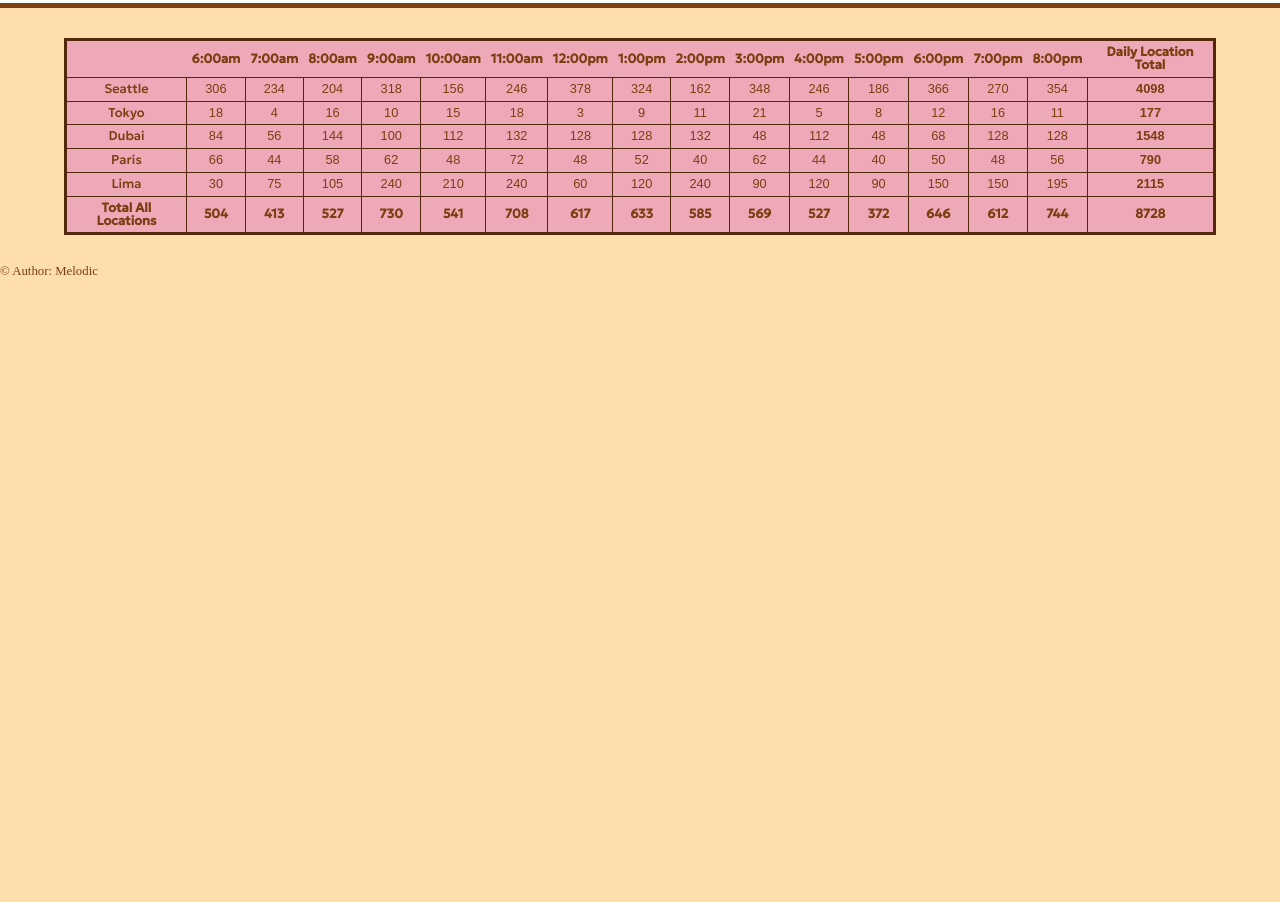
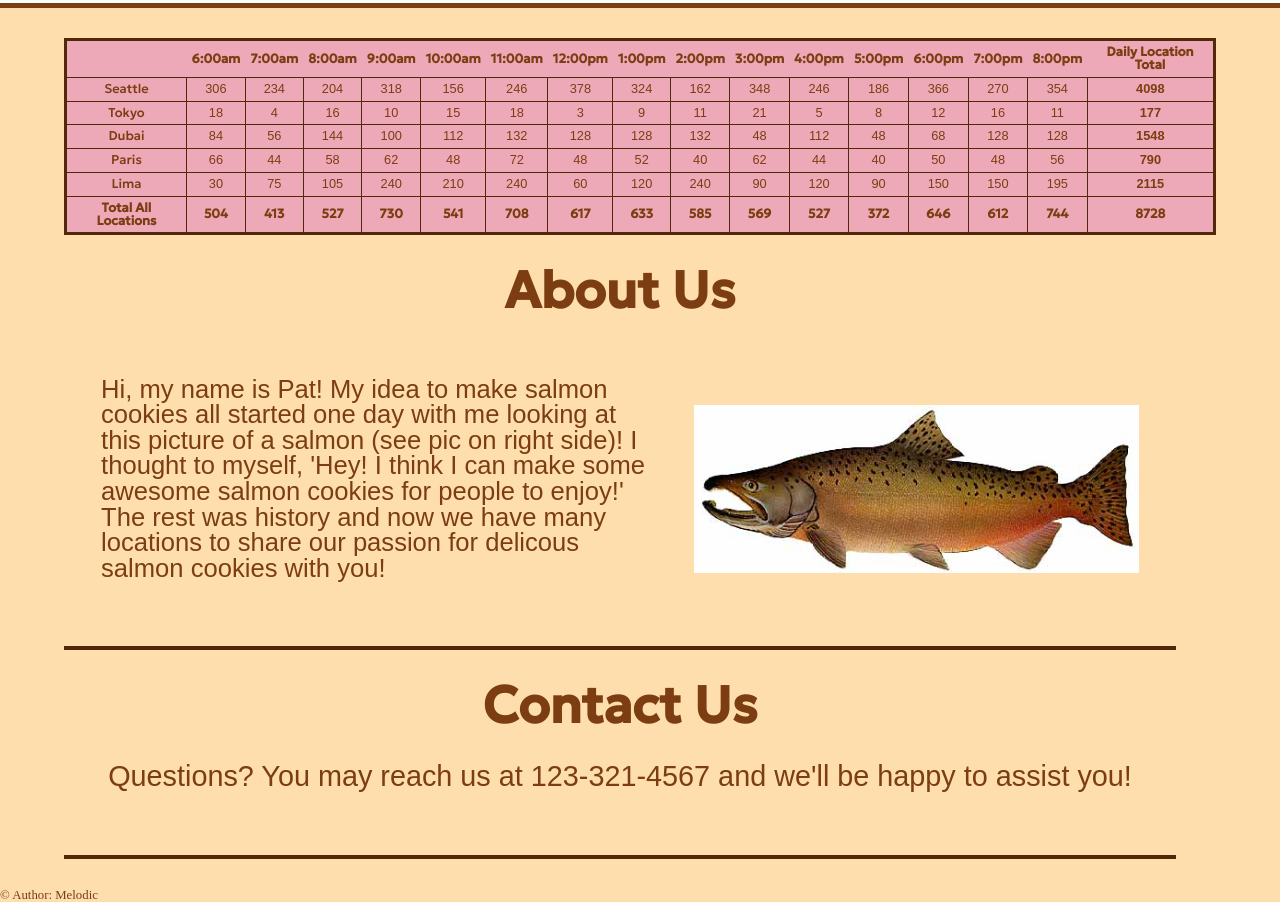
Before and after one commit to MelodicXP/cookie-stand, a plain HTML site: page sales.html in a window 1280 px wide. Shown: the part 147-1049 px from the top of the page. Before the commit the page ends 800 px from the top, so only its background shows below. Drawn offline with Linux system fonts and the light colour scheme.

Commit message:
Add about and contact info to table page

```diff
--- a/sales.html
+++ b/sales.html
@@ -30,8 +30,8 @@
       <li><a href="index.html">Home</a></li>
       <li><a href="store.html">Buy Here!</a></li>
       <li><a href="order-processing.html">Process Orders</a></li>
-      <li><a href="#">About Us</a></li>
-      <li><a href="#">Contact Us</a></li>
+      <li><a href="#about-us">About Us</a></li>
+      <li><a href="#contact-us">Contact Us</a></li>
     </ul>
   </nav>
 </header>
@@ -51,6 +51,21 @@
       <!--
           <table></table
       -->
+
+      <section id="about-us">
+        <h2 id="about-us-h2">About Us</h2>
+          <div id="about-us-text">
+            <p>Hi, my name is Pat!  My idea to make salmon cookies all started one day with me looking at this picture of a salmon (see pic on right side)! I thought to myself, 'Hey! I think I can make some awesome salmon cookies for people to enjoy!' The rest was history and now we have many locations to share our passion for delicous salmon cookies with you! </p>
+            <img src="img/chinook.jpg" alt="picture of shirt with fish on it">
+          </div>
+      </section>
+
+      <section id="contact-us">
+        <h2 id="contact-us-h2">Contact Us</h2>
+        <p>Questions? You may reach us at 123-321-4567 and we'll be happy to assist you!
+        </p>
+      </section>
+
     </main>
 
   <footer>&copy; Author: Melodic</footer>
```
